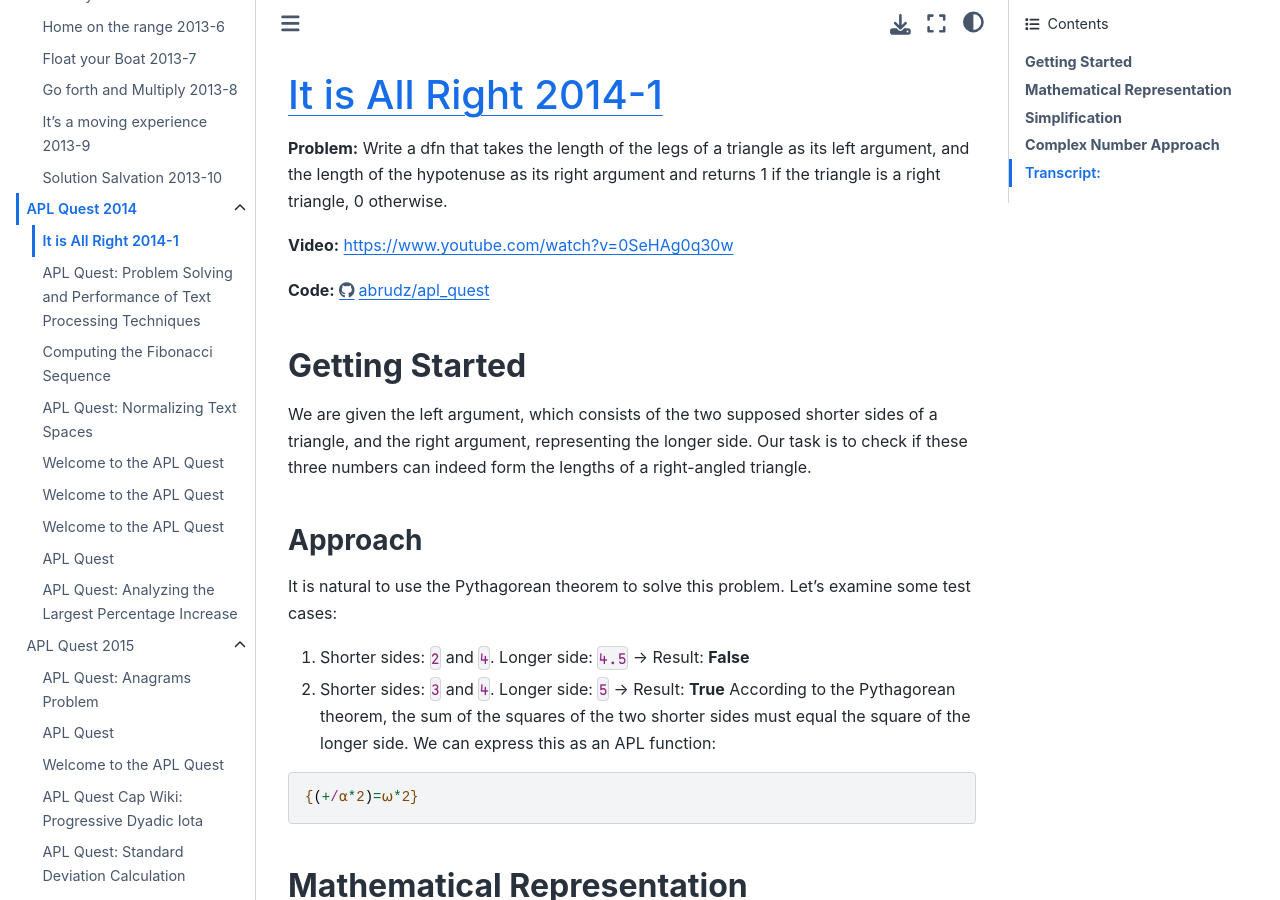
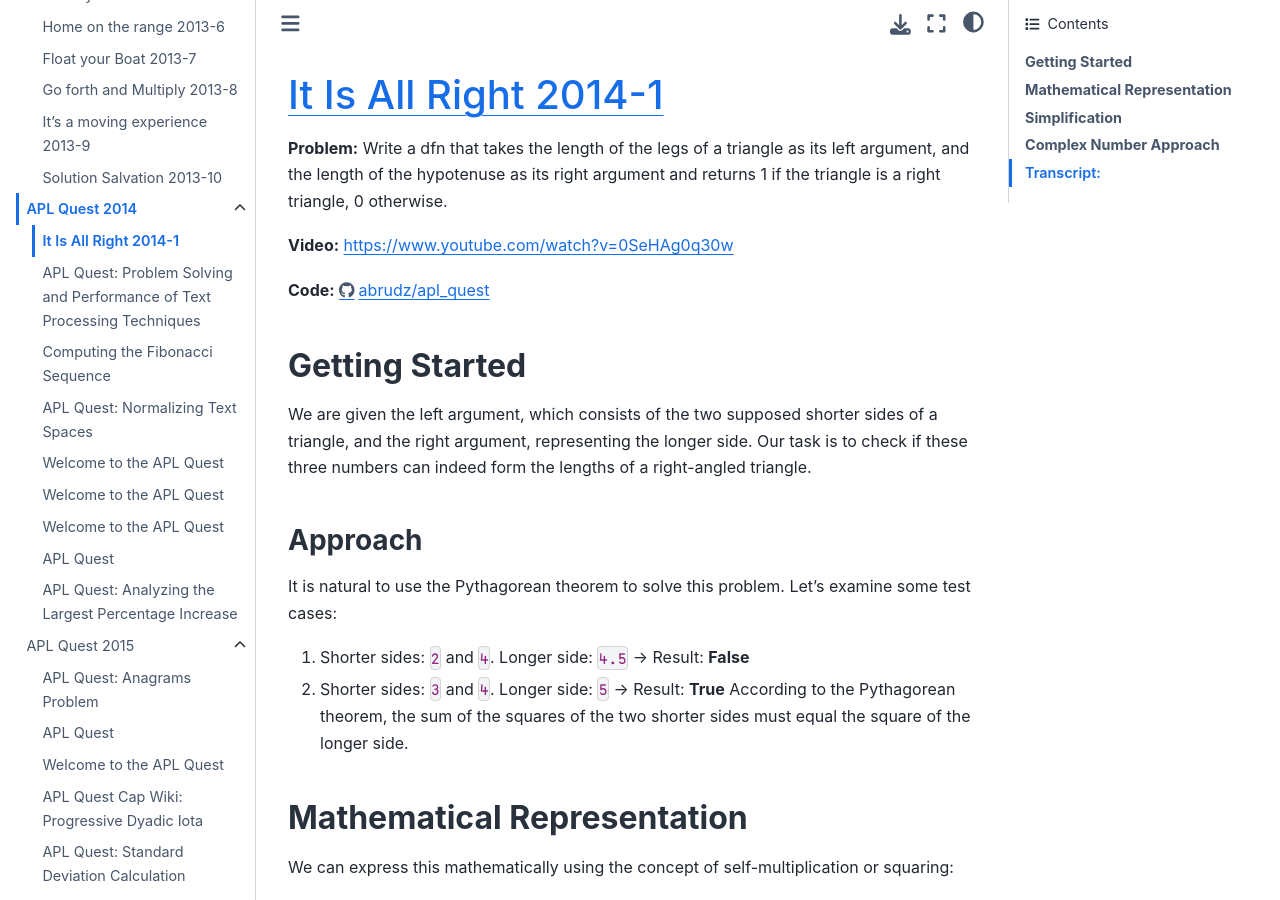
Before and after one commit to jgordini/apl-quest-notes, a Jupyter Book: the page built from apl-quest/2014/It-Is-All-Right-APLQuest-2014-1.md, in a window 1280 px wide and 900 px high. Built offline with Jupyter Book 1.0.4 settings and Sphinx 7.4.7 and the Sphinx Book theme 1.1.4, drawn with Linux system fonts in a browser that asks for light colours; pages that are not in the unit, such as notebooks, are missing from menus.

Commit message:
allright

````diff
--- a/apl-quest/2014/It-Is-All-Right-APLQuest-2014-1.md
+++ b/apl-quest/2014/It-Is-All-Right-APLQuest-2014-1.md
@@ -1,5 +1,5 @@
 
-# [It is All Right 2014-1](https://apl.quest/psets/2014.html?goto=P1_It_Is_All_Right)
+# [It Is All Right 2014-1](https://apl.quest/psets/2014.html?goto=P1_It_Is_All_Right)
 
 **Problem:** Write a dfn that takes the length of the legs of a triangle as its left argument, and the length of the hypotenuse as its right argument and returns 1 if the triangle is a right triangle, 0 otherwise.
 
@@ -17,11 +17,7 @@ It is natural to use the Pythagorean theorem to solve this problem. Let's examin
 
 1. Shorter sides: `2` and `4`. Longer side: `4.5` → Result: **False**
 2. Shorter sides: `3` and `4`. Longer side: `5` → Result: **True**
-According to the Pythagorean theorem, the sum of the squares of the two shorter sides must equal the square of the longer side. We can express this as an APL function:
-
-```APL
-{(+/⍺*2)=⍵*2}
-```
+    According to the Pythagorean theorem, the sum of the squares of the two shorter sides must equal the square of the longer side.
 
 ## **Mathematical Representation**
 
````
